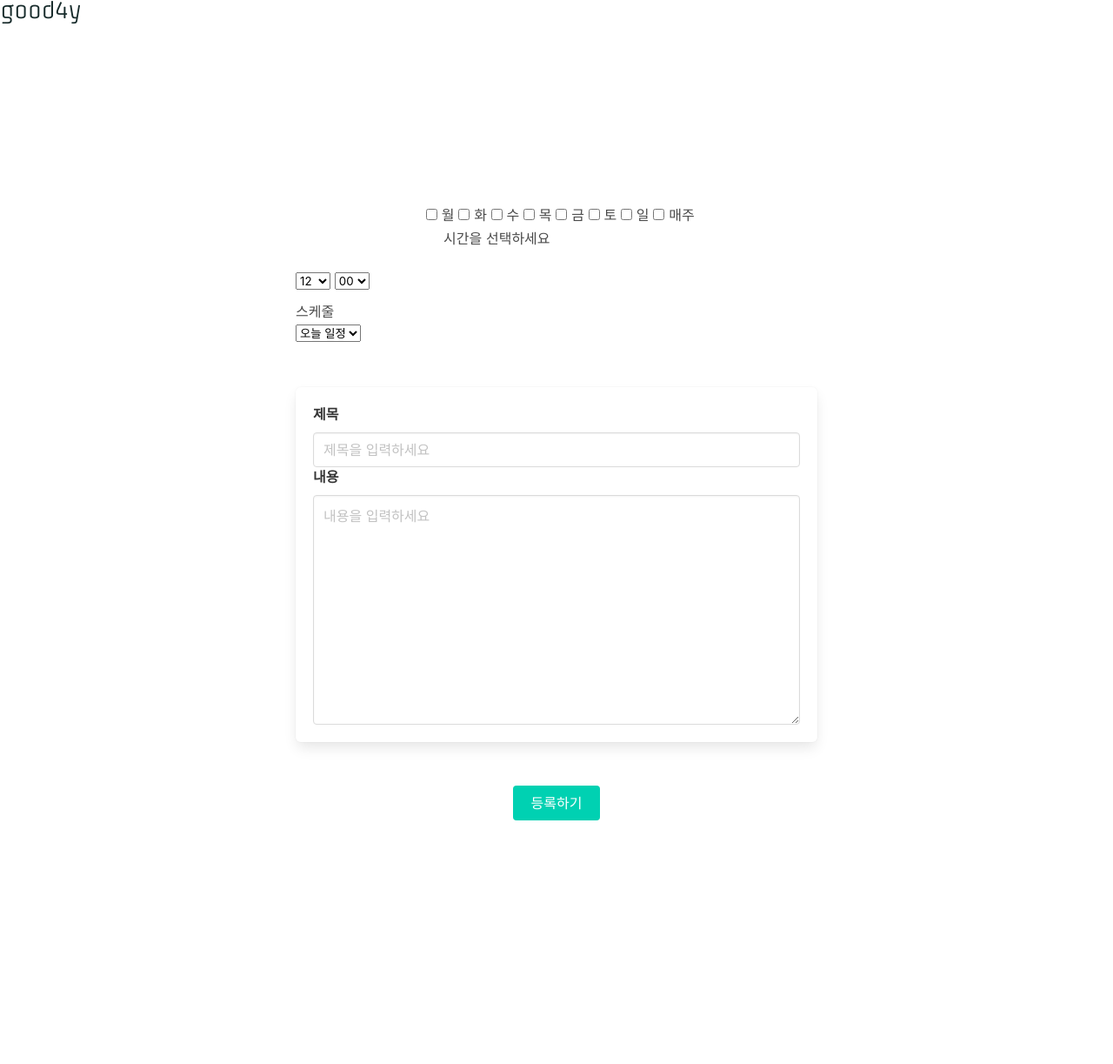
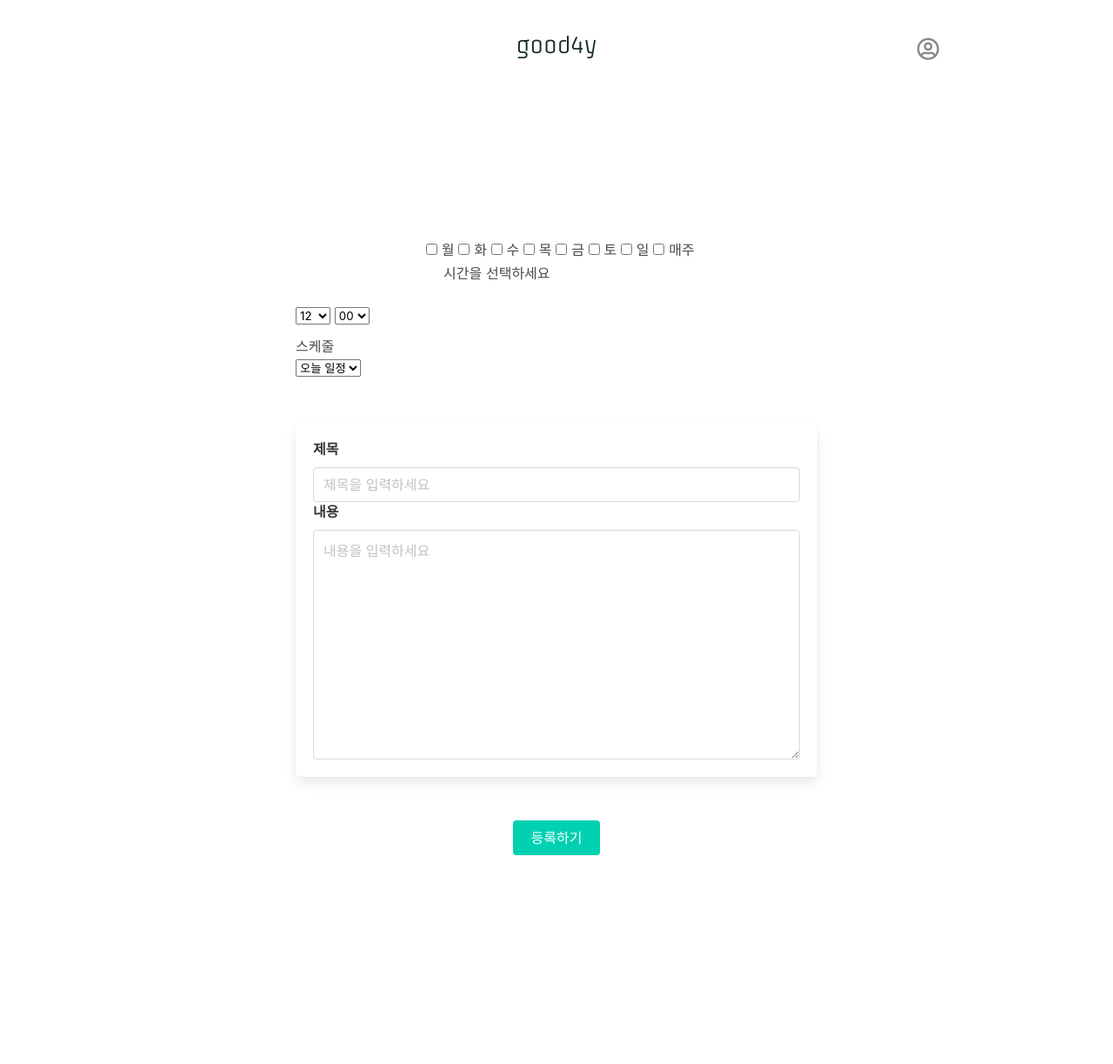
Before and after one commit to cslim0527/sparta, a Flask app: page /write in a window 1280 px wide. Shown: the whole page at 87% size. Before the commit the page ends 943 px from the top, so only its background shows below. Run offline with Flask 2, Linux system fonts and the light colour scheme; some libraries are stand-ins or nearby versions.

Commit message:
[찬수] 리스트 페이지 수정 및 파일분리
- 리스트 없을때 화면 추가
- 로그인 버튼 추가
- 삭제 후 이동 페이지 경로 변경

[TODO]
- 로그아웃 시 토큰 삭제 기능 넣을것

```diff
--- a/app.py
+++ b/app.py
@@ -25,12 +25,12 @@ def home():
     token_receive = request.cookies.get('mytoken')
     try:
         payload = jwt.decode(token_receive, SECRET_KEY, algorithms=['HS256'])
-        member = db.member.find_one({"id": payload['id']})
+        member = db.member.find_one({"id": payload['id']})['id']
         schd_data = list(db.schedule.find({'id': member}))
 
         # 시간 정보 AM/PM 포맷팅
         for item in schd_data:
-            item['time'] = datetime.strftime(datetime.strptime(item['time'], '%H:%M'), '%p %H:%M')
+            item['time'] = datetime.strftime(datetime.strptime(item['time'], '%H:%M'), '%p %I:%M')
 
         return render_template('lists.html', schd_data=schd_data)
     except jwt.ExpiredSignatureError:
--- /dev/null
+++ b/static/css/common.css
@@ -0,0 +1,49 @@
+/* common */
+.wrapper {
+    max-width: 960px;
+    margin: 0 auto;
+    padding: 40px;
+}
+
+.textover {
+    white-space: nowrap;
+    text-overflow: ellipsis;
+    overflow: hidden;
+    padding-right: 20px;
+}
+
+/* header */
+.header {
+    display: flex;
+    align-items: center;
+    justify-content: center;
+    margin-bottom: 20px;
+    position: relative;
+}
+
+.header .login-btn {
+    position: absolute;
+    right: 0;
+    top: 50%;
+    transform: translateY(-50%);
+    border: 0;
+    background-color: transparent;
+    font-size: 26px;
+    color: #888;
+    cursor: pointer;
+}
+
+[data-tooltip]:hover:after {
+    display: block;
+	content: attr(data-tooltip);
+    position: absolute;
+	bottom: 4px;
+	right: 110%;
+    background-color: rgba(0, 0, 0, 0.75);
+	color: #FFFFFF;
+	font-size: 11px;
+	z-index: 9999;
+    width: 70px;
+    padding: 6px;
+    border-radius: 4px;
+}
--- /dev/null
+++ b/static/js/common.js
@@ -0,0 +1,2 @@
+(function() {
+})()
--- a/static/js/lists.js
+++ b/static/js/lists.js
@@ -42,7 +42,7 @@
             success: function (response) {
                 if (response['result'] == 'success') {
                     alert('삭제되었습니다.')
-                    window.location.href = '/lists'
+                    window.location.href = '/'
                 } else {
                     alert(response['msg'])
                 }
--- a/templates/index.html
+++ b/templates/index.html
@@ -11,14 +11,14 @@
 
     <!-- Bulma CSS -->
     <link rel="stylesheet" href="https://cdn.jsdelivr.net/npm/bulma@0.9.1/css/bulma.min.css">
+    <link rel="stylesheet" href="https://pro.fontawesome.com/releases/v5.10.0/css/all.css" integrity="sha384-AYmEC3Yw5cVb3ZcuHtOA93w35dYTsvhLPVnYs9eStHfGJvOvKxVfELGroGkvsg+p" crossorigin="anonymous"/>
 
-    <link rel="stylesheet" href="https://pro.fontawesome.com/releases/v5.10.0/css/all.css"
-          integrity="sha384-AYmEC3Yw5cVb3ZcuHtOA93w35dYTsvhLPVnYs9eStHfGJvOvKxVfELGroGkvsg+p" crossorigin="anonymous"/>
+    <link rel="stylesheet" href="../static/css/common.css">
 
     <!-- JS -->
     <script src="https://ajax.googleapis.com/ajax/libs/jquery/3.4.1/jquery.min.js"></script>
     <script src="https://cdnjs.cloudflare.com/ajax/libs/jquery-cookie/1.4.1/jquery.cookie.js"></script>
-
+    <script src="../static/js/common.js"></script>
     {% block head %} {% endblock %}
 
     <script>
@@ -39,6 +39,10 @@
                     <img src="../static/images/logo.png" alt="">
                 </a>
             </h1>
+
+            <a href="/login" data-tooltip="로그인하기" class="login-btn" id="loginBtn">
+                <i class="far fa-user-circle"></i>
+            </a>
         </header>
         {% block content %} {% endblock %}
     </div>
```
Also changed, not shown: static/css/lists.css (+23 -22 lines), templates/lists.html (+8 -1 lines), static/images/no_schd.png (added).
